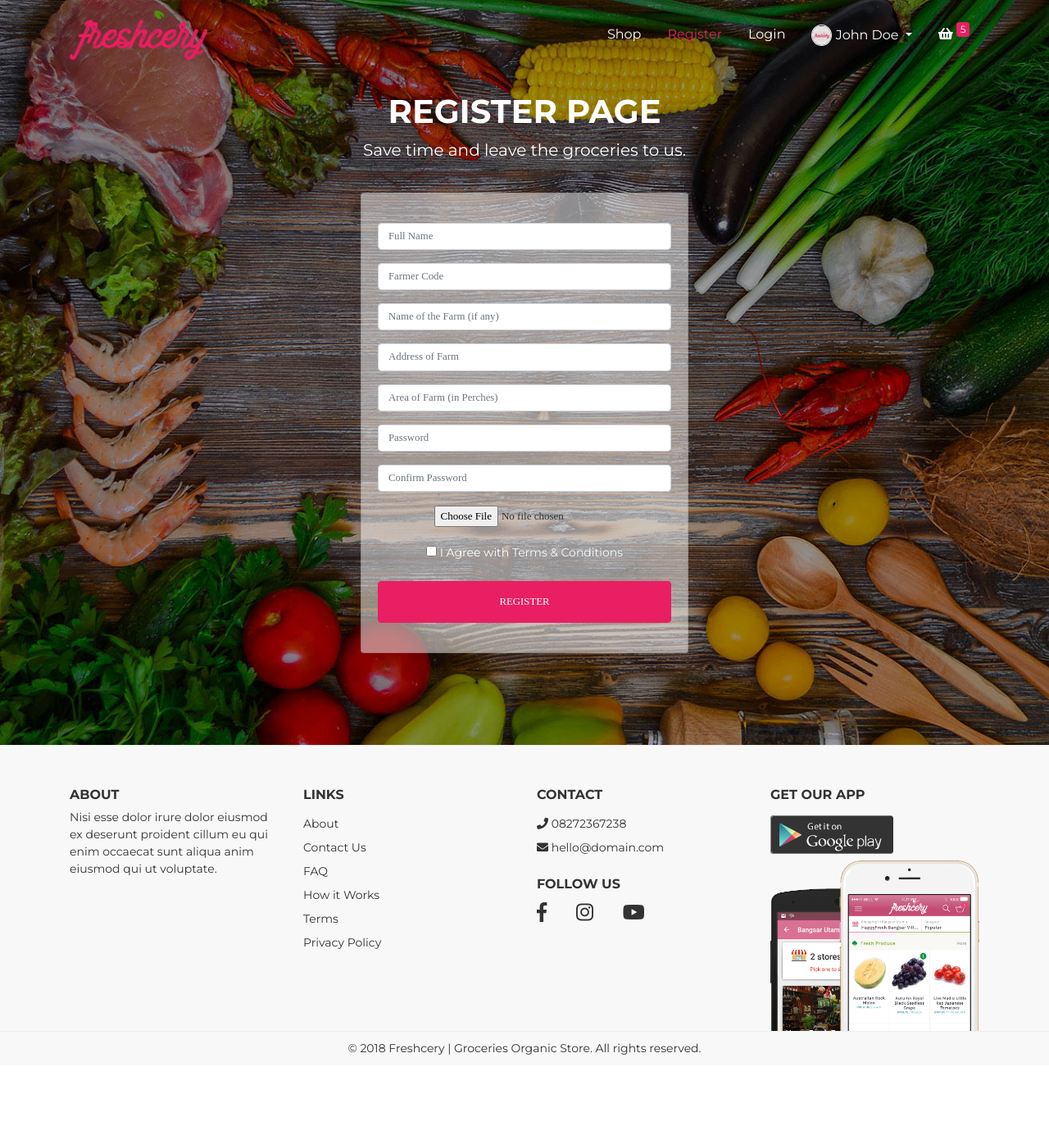
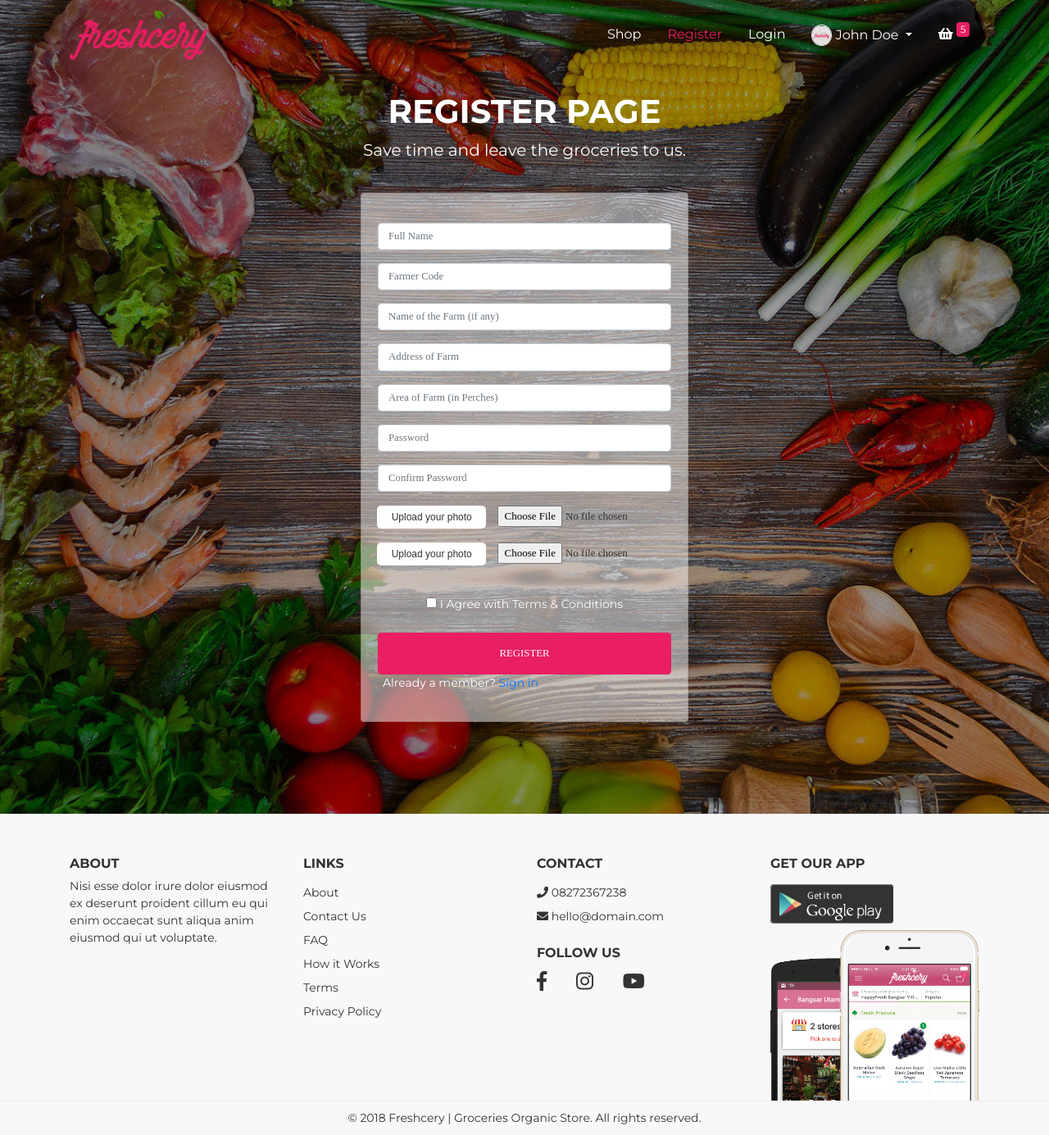
Before and after one commit to VishmiKulawansha/MISGA_Project, a PHP site: page /farmer_registration.php in a window 1280 px wide. Shown: the whole page at 82% size. Before the commit the page ends 1287 px from the top, so only its background shows below. Run offline with PHP 8.4, Linux system fonts and the light colour scheme.

Commit message:
Update farmer_registration.php

```diff
--- a/farmer_registration.php
+++ b/farmer_registration.php
@@ -156,7 +156,7 @@
                                 </div>
                                 <div class="form-group row mt-3">
                                     <div class="col-md-12">
-                                        <input class="form-control" type="text" placeholder="Name of the Farm (if any)">
+                                        <input class="form-control" type="text" required="" placeholder="Name of the Farm (if any)">
                                     </div>
                                 </div>
                                 <div class="form-group row mt-3">
@@ -180,9 +180,31 @@
                                     </div>
                                 </div>
                                 <div >
+                                    <div class="form-group row">
                                     <div class="col-md-12"></div>
+                                  <div style="
+                                                    font-family: Arial, sans-serif;
+                                                     background-color: #ffffff; color: #333;
+                                                    border-radius:5px ;
+                                                     margin-inline: 14px;
+                                                     min-width:20ch;
+                                                      padding: 05px;
+                                                      font-size:12px;">Upload your photo</div>
+                                   <input id="image" type="file" name="profile_photo" placeholder="Photo" required="" capture>
+                                    </div>
+                                    <div >
+                                        <div class="form-group row">
+                                        <div class="col-md-12"></div>
+                                        <div style="
+                                                    font-family: Arial, sans-serif;
+                                                    background-color: #ffffff; color: #333;
+                                                    border-radius:5px ;
+                                                    margin-inline: 14px;
+                                                    min-width:20ch;
+                                                     padding: 05px;
+                                                     font-size:12px;">Upload your photo</div>
                                         <input id="image" type="file" name="profile_photo" placeholder="Photo" required="" capture>
-                                    </div>
+                                        </div>
                                     <br/>
                                 <div>
                                 <div class="form-group row">
@@ -196,6 +218,14 @@
                                 <div class="form-group row text-center mt-4">
                                     <div class="col-md-12">
                                         <button type="submit" class="btn btn-primary btn-block text-uppercase">Register</button>
+                                    </div>
+                                    <br> </br>
+
+
+                                    <div>
+                                        &emsp;&ensp;Already a member? <a href="login.html">Sign in</a></div>
+
+
                                     </div>
                                 </div>
                             </form>
@@ -288,4 +318,3 @@
     <script type="text/javascript" src="assets/packages/bootstrap-touchspin/bootstrap-touchspin.js"></script>
     <script type="text/javascript" src="assets/js/theme.js"></script>
 </body>
-</html>
```
